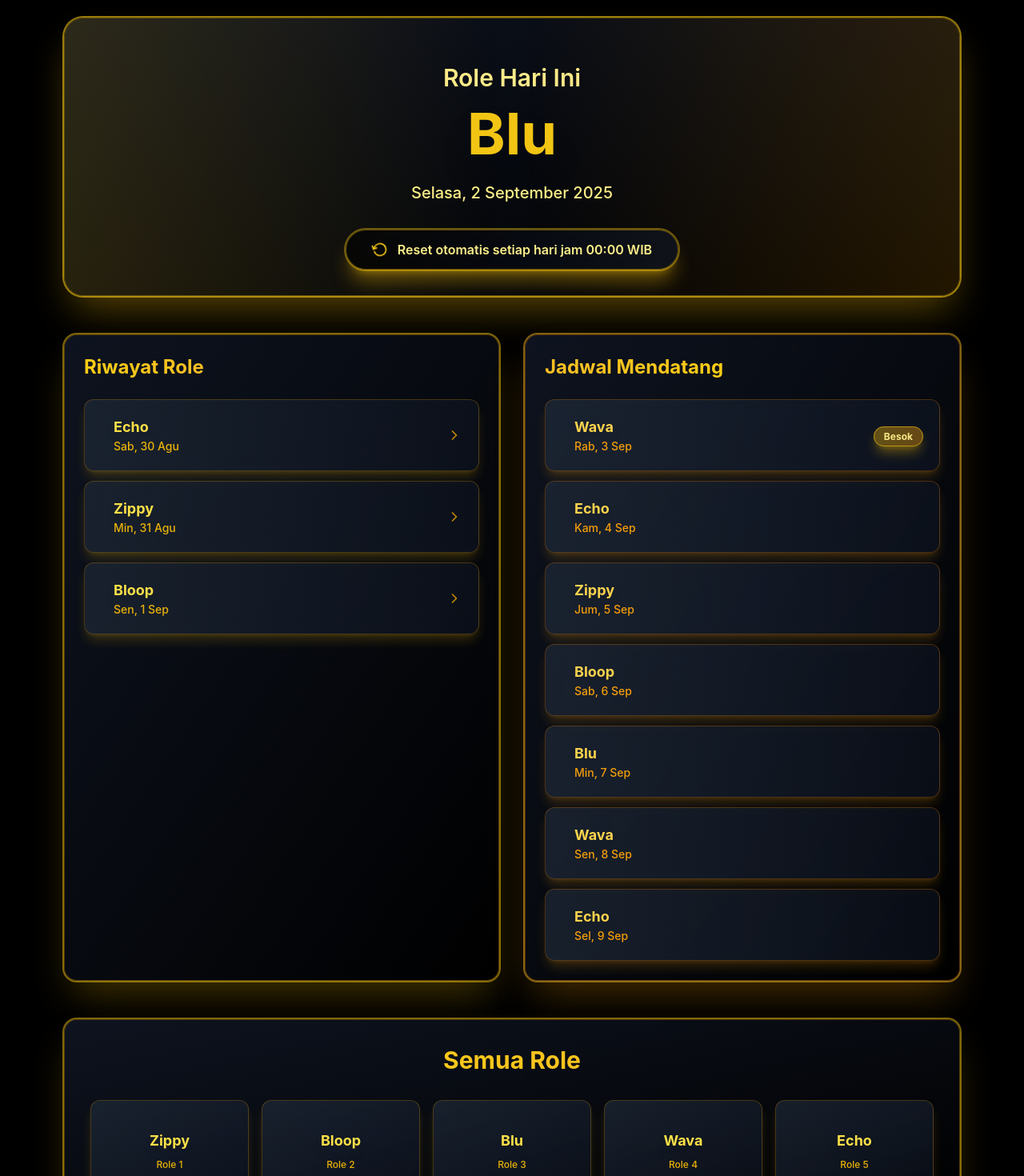
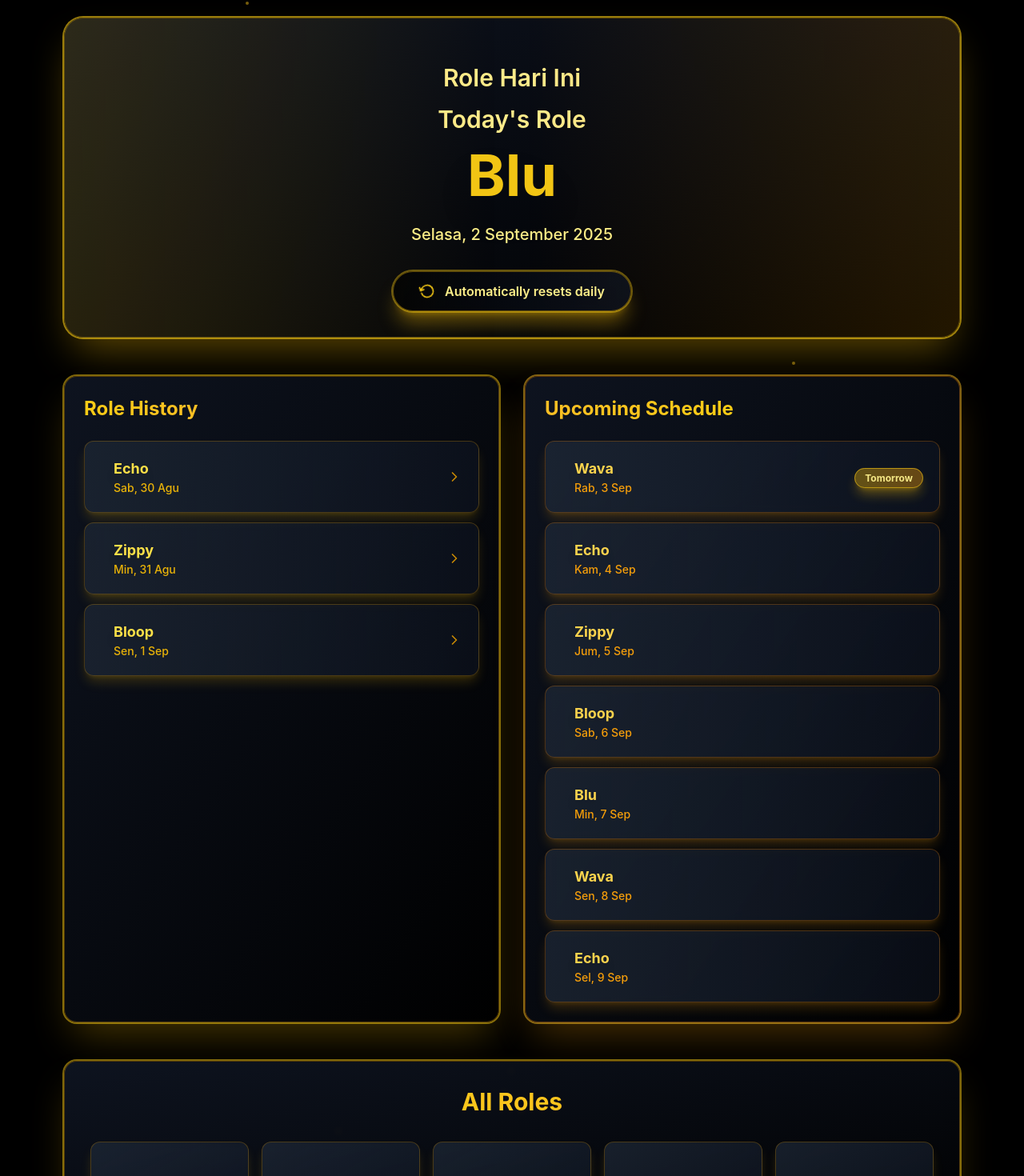
Before and after one commit to Keebooo/snd, a React (Vite) app: page / in a window 1280 px wide. Shown: the part 296-1766 px from the top of the page at 80% size. Built offline with nearby package versions, Linux system fonts and the light colour scheme.

Commit message:
Translate all text to English

```diff
--- a/src/App.tsx
+++ b/src/App.tsx
@@ -165,6 +165,7 @@ function App() {
           <div className="text-center">
             <div className="text-8xl mb-6 animate-bounce" style={{ animationDuration: '3s' }}>{currentRole.emoji}</div>
             <h2 className="text-3xl font-semibold bg-gradient-to-r from-yellow-200 to-amber-200 bg-clip-text text-transparent mb-4">Role Hari Ini</h2>
+            <h2 className="text-3xl font-semibold bg-gradient-to-r from-yellow-200 to-amber-200 bg-clip-text text-transparent mb-4">Today's Role</h2>
             <div className={`text-7xl font-bold text-yellow-400 mb-6 drop-shadow-2xl animate-pulse`}>
               {currentRole.name}
             </div>
@@ -174,7 +175,7 @@ function App() {
             <div className="mt-8 flex items-center justify-center">
               <div className="bg-gradient-to-r from-black/60 to-gray-900/60 backdrop-blur-sm rounded-full px-8 py-3 flex items-center border border-yellow-500/40 shadow-xl shadow-yellow-500/40 ring-2 ring-yellow-400/40 hover:ring-yellow-300/60 transition-all duration-300">
                 <RotateCcw className="w-5 h-5 mr-3 text-yellow-400 animate-spin" style={{ animationDuration: '3s' }} />
-                <span className="text-yellow-200 font-semibold">Reset otomatis setiap hari jam 00:00 WIB</span>
+                <span className="text-yellow-200 font-semibold">Automatically resets daily</span>
               </div>
             </div>
           </div>
@@ -184,7 +185,7 @@ function App() {
           {/* Previous Roles */}
           <div className={`bg-gradient-to-br from-gray-900/80 to-black/70 backdrop-blur-sm rounded-2xl shadow-2xl shadow-yellow-500/30 p-6 border border-yellow-600/40 ring-2 ring-yellow-400/50 transition-all duration-1000 hover:shadow-yellow-500/50 ${mounted ? 'opacity-100 translate-x-0' : 'opacity-0 -translate-x-10'}`}>
             <div className="flex items-center mb-6">
-              <h3 className="text-2xl font-bold bg-gradient-to-r from-yellow-400 to-amber-400 bg-clip-text text-transparent">Riwayat Role</h3>
+              <h3 className="text-2xl font-bold bg-gradient-to-r from-yellow-400 to-amber-400 bg-clip-text text-transparent">Role History</h3>
             </div>
             <div className="space-y-3">
               {previousRoles.map((item, index) => (
@@ -211,7 +212,7 @@ function App() {
           {/* Upcoming Roles */}
           <div className={`bg-gradient-to-br from-gray-900/80 to-black/70 backdrop-blur-sm rounded-2xl shadow-2xl shadow-amber-500/30 p-6 border border-amber-600/40 ring-2 ring-amber-400/50 transition-all duration-1000 hover:shadow-amber-500/50 ${mounted ? 'opacity-100 translate-x-0' : 'opacity-0 translate-x-10'}`}>
             <div className="flex items-center mb-6">
-              <h3 className="text-2xl font-bold bg-gradient-to-r from-amber-400 to-yellow-400 bg-clip-text text-transparent">Jadwal Mendatang</h3>
+              <h3 className="text-2xl font-bold bg-gradient-to-r from-amber-400 to-yellow-400 bg-clip-text text-transparent">Upcoming Schedule</h3>
             </div>
             <div className="space-y-3">
               {upcomingRoles.map((item, index) => (
@@ -230,7 +231,7 @@ function App() {
                   <div className="text-amber-600">
                     {index === 0 && (
                       <span className="text-xs bg-gradient-to-r from-yellow-500/40 to-amber-500/40 text-yellow-200 px-3 py-1 rounded-full font-bold border border-yellow-400/60 shadow-lg shadow-yellow-500/40 animate-pulse">
-                        Besok
+                        Tomorrow
                       </span>
                     )}
                   </div>
@@ -242,7 +243,7 @@ function App() {
 
         {/* Role Legend */}
         <div className={`mt-12 bg-gradient-to-br from-gray-900/80 to-black/70 backdrop-blur-sm rounded-2xl shadow-2xl shadow-yellow-500/30 p-8 border border-yellow-600/40 ring-2 ring-yellow-400/50 transition-all duration-1000 hover:shadow-yellow-500/50 ${mounted ? 'opacity-100 translate-y-0' : 'opacity-0 translate-y-10'}`}>
-          <h3 className="text-3xl font-bold bg-gradient-to-r from-yellow-400 to-amber-400 bg-clip-text text-transparent mb-8 text-center">Semua Role</h3>
+          <h3 className="text-3xl font-bold bg-gradient-to-r from-yellow-400 to-amber-400 bg-clip-text text-transparent mb-8 text-center">All Roles</h3>
           <div className="grid grid-cols-2 md:grid-cols-5 gap-4">
             {roles.map((role, index) => (
               <div key={index} className={`bg-gradient-to-br from-gray-800/70 to-gray-900/50 border-yellow-600/30 rounded-xl p-6 text-center border backdrop-blur-sm transition-all duration-300 hover:scale-110 hover:shadow-xl hover:shadow-yellow-500/50 hover:ring-2 hover:ring-yellow-400/60 shadow-lg shadow-yellow-500/20 group cursor-pointer`}>
@@ -264,7 +265,7 @@ function App() {
           {/* Build by and Social Links */}
           <div className="mt-8 space-y-6">
             <p className="text-lg">
-              Build by <span className="font-bold bg-gradient-to-r from-yellow-400 to-amber-400 bg-clip-text text-transparent">XBerry</span>
+              Built by <span className="font-bold bg-gradient-to-r from-yellow-400 to-amber-400 bg-clip-text text-transparent">XBerry</span>
             </p>
 
             <div className="flex items-center justify-center space-x-8">
```
